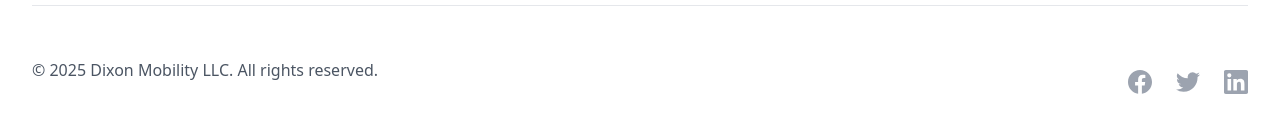
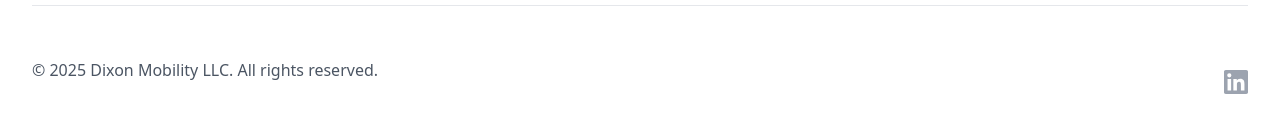
Before and after one commit to iandixon-dixonmobility/dixonmobility_com, a Next.js app: page / in a window 1280 px wide. Shown: the part 3401-3532 px from the top of the page. Built offline with nearby package versions, Linux system fonts and the light colour scheme.

Commit message:
Removed FB and Twitter

```diff
--- a/components/ui/Footer/index.jsx
+++ b/components/ui/Footer/index.jsx
@@ -1,12 +1,12 @@
 const socialInfo = [
-    {
-        icon: <svg className="w-6 h-6 hover:text-gray-500 duration-150" fill="none" viewBox="0 0 48 48"><g clip-path="url(#a)"><path fill="currentColor" d="M48 24C48 10.745 37.255 0 24 0S0 10.745 0 24c0 11.979 8.776 21.908 20.25 23.708v-16.77h-6.094V24h6.094v-5.288c0-6.014 3.583-9.337 9.065-9.337 2.625 0 5.372.469 5.372.469v5.906h-3.026c-2.981 0-3.911 1.85-3.911 3.75V24h6.656l-1.064 6.938H27.75v16.77C39.224 45.908 48 35.978 48 24z" /></g><defs><clipPath id="a"><path fill="#fff" d="M0 0h48v48H0z" /></clipPath></defs></svg>,
-        href: "#"
-    },
-    {
-        icon: <svg className="w-6 h-6 hover:text-gray-500 duration-150" fill="none" viewBox="0 0 48 48"><g clip-path="url(#clip0_17_80)"><path fill="currentColor" d="M15.1 43.5c18.11 0 28.017-15.006 28.017-28.016 0-.422-.01-.853-.029-1.275A19.998 19.998 0 0048 9.11c-1.795.798-3.7 1.32-5.652 1.546a9.9 9.9 0 004.33-5.445 19.794 19.794 0 01-6.251 2.39 9.86 9.86 0 00-16.788 8.979A27.97 27.97 0 013.346 6.299 9.859 9.859 0 006.393 19.44a9.86 9.86 0 01-4.462-1.228v.122a9.844 9.844 0 007.901 9.656 9.788 9.788 0 01-4.442.169 9.867 9.867 0 009.195 6.843A19.75 19.75 0 010 39.078 27.937 27.937 0 0015.1 43.5z" /></g><defs><clipPath id="clip0_17_80"><path fill="#fff" d="M0 0h48v48H0z" /></clipPath></defs></svg>,
-        href: "#"
-    },
+    // {
+    //     icon: <svg className="w-6 h-6 hover:text-gray-500 duration-150" fill="none" viewBox="0 0 48 48"><g clip-path="url(#a)"><path fill="currentColor" d="M48 24C48 10.745 37.255 0 24 0S0 10.745 0 24c0 11.979 8.776 21.908 20.25 23.708v-16.77h-6.094V24h6.094v-5.288c0-6.014 3.583-9.337 9.065-9.337 2.625 0 5.372.469 5.372.469v5.906h-3.026c-2.981 0-3.911 1.85-3.911 3.75V24h6.656l-1.064 6.938H27.75v16.77C39.224 45.908 48 35.978 48 24z" /></g><defs><clipPath id="a"><path fill="#fff" d="M0 0h48v48H0z" /></clipPath></defs></svg>,
+    //     href: "#"
+    // },
+    // {
+    //     icon: <svg className="w-6 h-6 hover:text-gray-500 duration-150" fill="none" viewBox="0 0 48 48"><g clip-path="url(#clip0_17_80)"><path fill="currentColor" d="M15.1 43.5c18.11 0 28.017-15.006 28.017-28.016 0-.422-.01-.853-.029-1.275A19.998 19.998 0 0048 9.11c-1.795.798-3.7 1.32-5.652 1.546a9.9 9.9 0 004.33-5.445 19.794 19.794 0 01-6.251 2.39 9.86 9.86 0 00-16.788 8.979A27.97 27.97 0 013.346 6.299 9.859 9.859 0 006.393 19.44a9.86 9.86 0 01-4.462-1.228v.122a9.844 9.844 0 007.901 9.656 9.788 9.788 0 01-4.442.169 9.867 9.867 0 009.195 6.843A19.75 19.75 0 010 39.078 27.937 27.937 0 0015.1 43.5z" /></g><defs><clipPath id="clip0_17_80"><path fill="#fff" d="M0 0h48v48H0z" /></clipPath></defs></svg>,
+    //     href: "#"
+    // },
     {
         icon: <svg className="w-6 h-6 hover:text-gray-500 duration-150" fill="none" viewBox="0 0 28 28"><g clip-path="url(#clip0_1213_3074)"><path fill="currentColor" d="M25.927 0H2.067C.924 0 0 .902 0 2.018v23.959C0 27.092.924 28 2.067 28h23.86C27.07 28 28 27.092 28 25.982V2.018C28 .902 27.07 0 25.927 0zM8.307 23.86H4.151V10.495h4.156V23.86zM6.229 8.673a2.407 2.407 0 110-4.812 2.406 2.406 0 010 4.812zM23.86 23.86h-4.15v-6.497c0-1.547-.028-3.543-2.16-3.543-2.16 0-2.49 1.69-2.49 3.434v6.606h-4.144V10.495h3.98v1.826h.056c.552-1.05 1.908-2.16 3.926-2.16 4.206 0 4.982 2.767 4.982 6.366v7.333z" /></g><defs><clipPath id="clip0_1213_3074"><path fill="#fff" d="M0 0h28v28H0z" /></clipPath></defs></svg>,
         href: "https://www.linkedin.com/company/dixon-mobility-llc"
```
